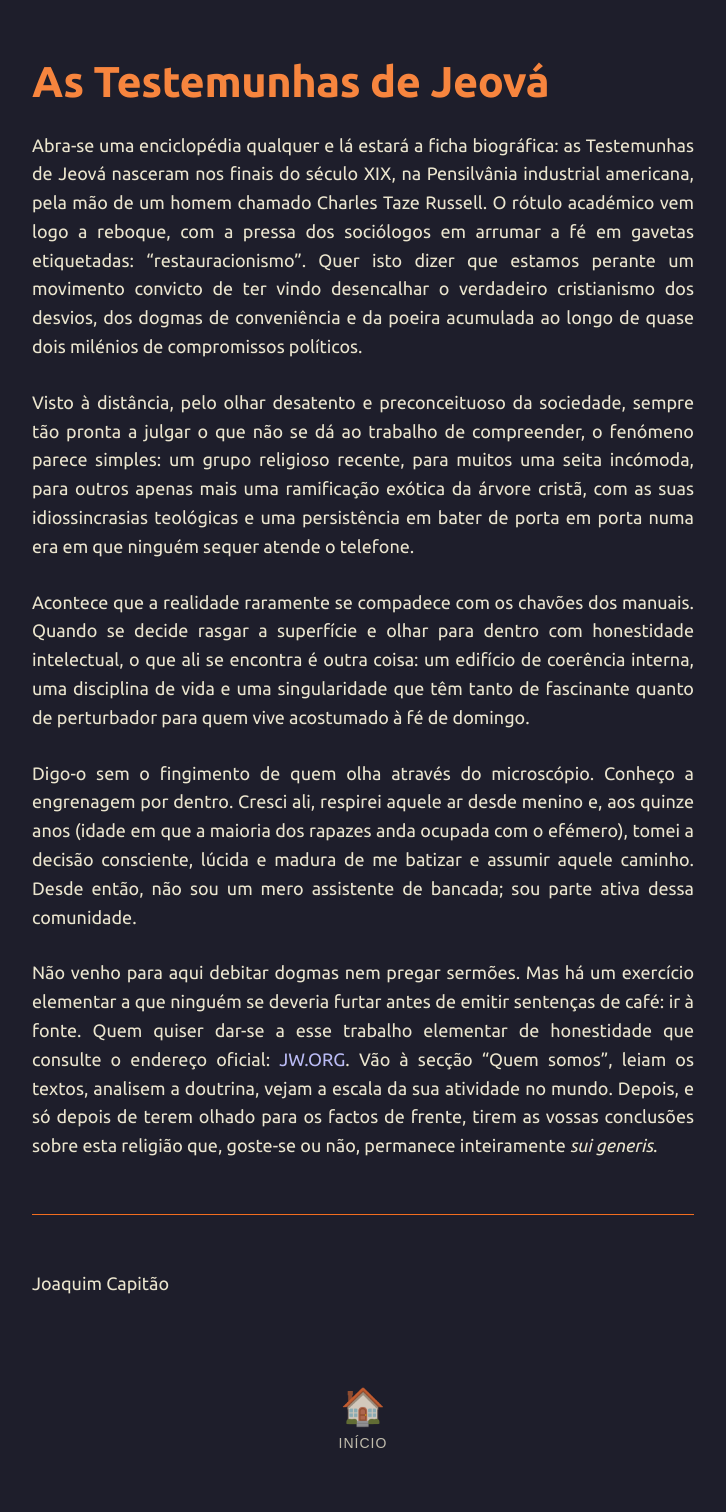
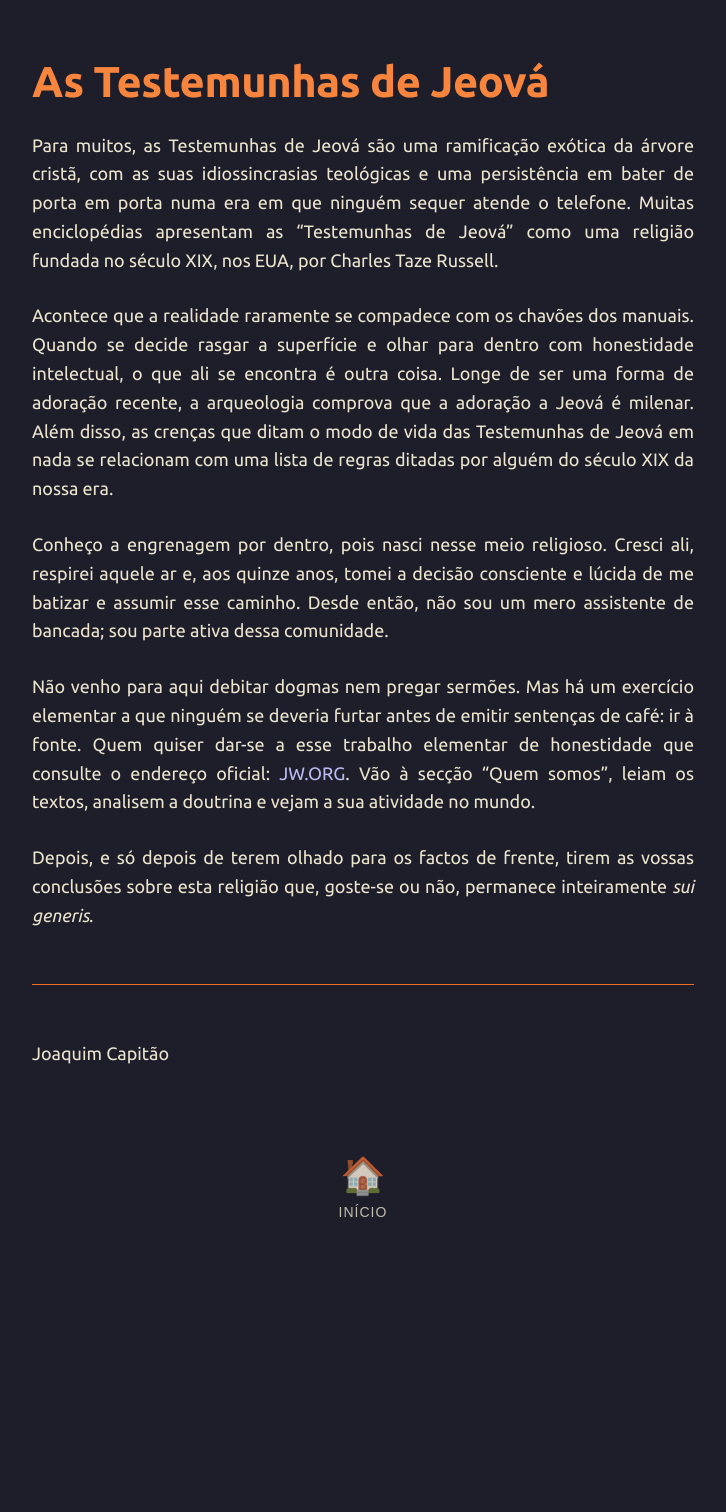
Before and after one commit to joaquim-capitao/joaquim-capitao.github.io, a Jekyll site: the page built from religiao/tj.md, in a window 1280 px wide. Shown: the whole page, without its empty margins (277-1003 px from the left). Built offline with Jekyll 4.4.1, drawn with Linux system fonts in a browser that asks for light colours; our own code applies the rules of GitHub Pages for plain Markdown files; after the commit the page ends 1282 px from its top, so only the background shows below that.

Commit message:
Edit content on Jehovah's Witnesses for clarity
Revised text for clarity and coherence regarding the beliefs and history of the Jehovah's Witnesses, emphasizing the importance of understanding their perspective and encouraging readers to consult official sources.

```diff
--- a/religiao/tj.md
+++ b/religiao/tj.md
@@ -1,14 +1,14 @@
 # As Testemunhas de Jeová
 
-Abra-se uma enciclopédia qualquer e lá estará a ficha biográfica: as Testemunhas de Jeová nasceram nos finais do século XIX, na Pensilvânia industrial americana, pela mão de um homem chamado Charles Taze Russell. O rótulo académico vem logo a reboque, com a pressa dos sociólogos em arrumar a fé em gavetas etiquetadas: "restauracionismo". Quer isto dizer que estamos perante um movimento convicto de ter vindo desencalhar o verdadeiro cristianismo dos desvios, dos dogmas de conveniência e da poeira acumulada ao longo de quase dois milénios de compromissos políticos.
+Para muitos, as Testemunhas de Jeová são uma ramificação exótica da árvore cristã, com as suas idiossincrasias teológicas e uma persistência em bater de porta em porta numa era em que ninguém sequer atende o telefone. Muitas enciclopédias apresentam as "Testemunhas de Jeová" como uma religião fundada no século XIX, nos EUA, por Charles Taze Russell.
 
-Visto à distância, pelo olhar desatento e preconceituoso da sociedade, sempre tão pronta a julgar o que não se dá ao trabalho de compreender, o fenómeno parece simples: um grupo religioso recente, para muitos uma seita incómoda, para outros apenas mais uma ramificação exótica da árvore cristã, com as suas idiossincrasias teológicas e uma persistência em bater de porta em porta numa era em que ninguém sequer atende o telefone.
+Acontece que a realidade raramente se compadece com os chavões dos manuais. Quando se decide rasgar a superfície e olhar para dentro com honestidade intelectual, o que ali se encontra é outra coisa. Longe de ser uma forma de adoração recente, a arqueologia comprova que a adoração a Jeová é milenar. Além disso, as crenças que ditam o modo de vida das Testemunhas de Jeová em nada se relacionam com uma lista de regras ditadas por alguém do século XIX da nossa era.
 
-Acontece que a realidade raramente se compadece com os chavões dos manuais. Quando se decide rasgar a superfície e olhar para dentro com honestidade intelectual, o que ali se encontra é outra coisa: um edifício de coerência interna, uma disciplina de vida e uma singularidade que têm tanto de fascinante quanto de perturbador para quem vive acostumado à fé de domingo.
+Conheço a engrenagem por dentro, pois nasci nesse meio religioso. Cresci ali, respirei aquele ar e, aos quinze anos, tomei a decisão consciente e lúcida de me batizar e assumir esse caminho. Desde então, não sou um mero assistente de bancada; sou parte ativa dessa comunidade.
 
-Digo-o sem o fingimento de quem olha através do microscópio. Conheço a engrenagem por dentro. Cresci ali, respirei aquele ar desde menino e, aos quinze anos  (idade em que a maioria dos rapazes anda ocupada com o efémero), tomei a decisão consciente, lúcida e madura de me batizar e assumir aquele caminho. Desde então, não sou um mero assistente de bancada; sou parte ativa dessa comunidade.
+Não venho para aqui debitar dogmas nem pregar sermões. Mas há um exercício elementar a que ninguém se deveria furtar antes de emitir sentenças de café: ir à fonte. Quem quiser dar-se a esse trabalho elementar de honestidade que consulte o endereço oficial: [JW.ORG](https://jw.org/). Vão à secção "Quem somos", leiam os textos, analisem a doutrina e vejam a sua atividade no mundo.
 
-Não venho para aqui debitar dogmas nem pregar sermões. Mas há um exercício elementar a que ninguém se deveria furtar antes de emitir sentenças de café: ir à fonte. Quem quiser dar-se a esse trabalho elementar de honestidade que consulte o endereço oficial: [JW.ORG](https://jw.org/). Vão à secção "Quem somos", leiam os textos, analisem a doutrina, vejam a escala da sua atividade no mundo. Depois, e só depois de terem olhado para os factos de frente, tirem as vossas conclusões sobre esta religião que, goste-se ou não, permanece inteiramente _sui generis_.
+Depois, e só depois de terem olhado para os factos de frente, tirem as vossas conclusões sobre esta religião que, goste-se ou não, permanece inteiramente _sui generis_.
 
 ---
 
```
